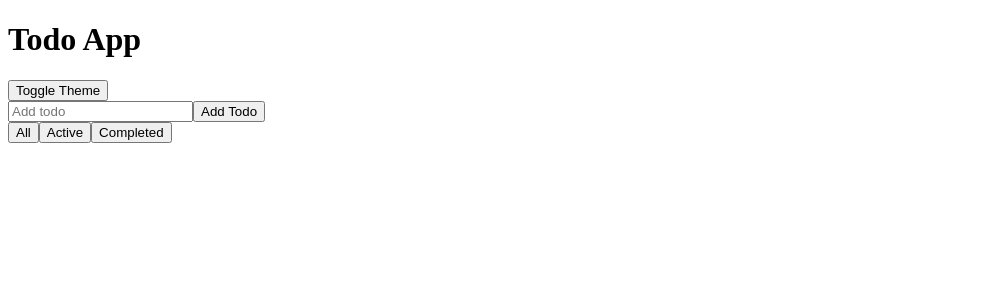
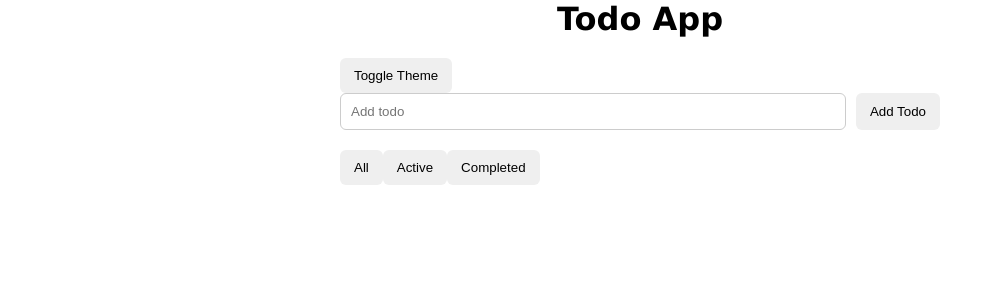
Before and after one commit to vbolden/ContextAPI_todo_list, a React (Vite) app: page / in a window 1280 px wide. Shown: the top 300 px of the page, without its empty margins (0-995 px from the left). Built offline with nearby package versions, Linux system fonts and the light colour scheme.

Commit message:
added styling to todo app buttons, input, and form

```diff
--- a/src/App.css
+++ b/src/App.css
@@ -0,0 +1,44 @@
+* {
+    padding: 0;
+    margin: 0;
+    box-sizing: border-box;
+}
+
+body {
+    font-family: Verdana, sans-serif;
+}
+
+.container {
+    width: 600px;
+    height: fit-content;
+    margin: 0 auto;
+}
+
+h1 {
+    margin-bottom: 20px;
+    text-align: center;
+}
+
+form {
+    display: flex;
+    gap: 10px;
+    margin-bottom: 20px;
+}
+
+input[type="text"] {
+    flex: 1;
+    padding: 10px;
+    border-radius: 6px;
+    border: 1px solid #ccc;
+}
+
+button {
+    padding: 10px 14px;
+    border: none;
+    border-radius: 6px;
+    cursor: pointer;
+}
+
+button:hover {
+    opacity: 0.85;
+}
```
